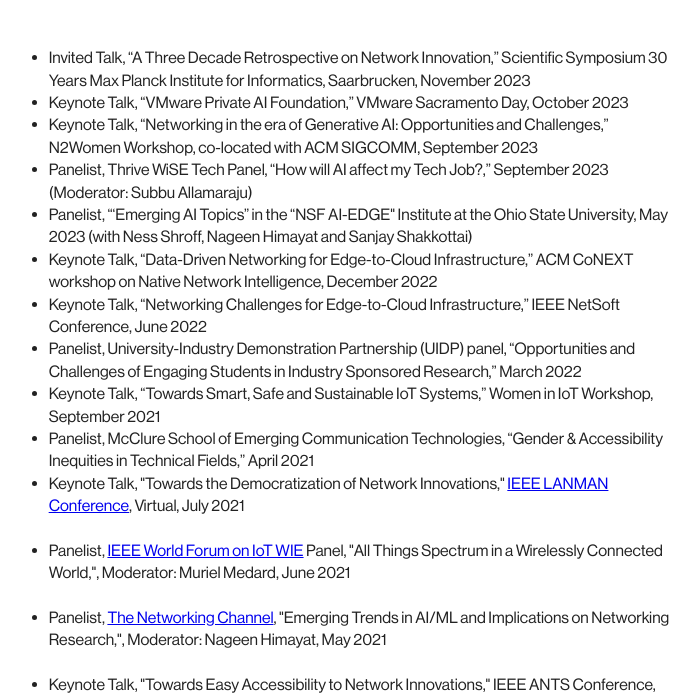
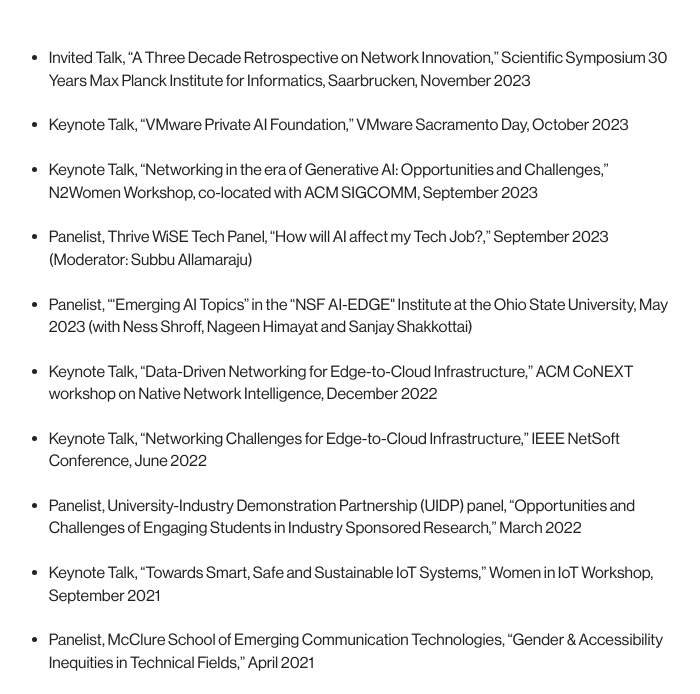
Before and after one commit to sujata2/sujata2.github.io, a plain HTML site: page talks/index.html in a window 1280 px wide. Shown: the part 101-795 px from the top of the page, without its empty margins (300-1000 px from the left). Drawn offline with Linux system fonts and the light colour scheme; files whose address does not match are found by name.

Commit message:
Update index.html

```diff
--- a/talks/index.html
+++ b/talks/index.html
@@ -38,26 +38,26 @@
 
 	    <ul style="margin-top: 50px;">
 
-<li>Invited Talk, “A Three Decade Retrospective on Network Innovation,” Scientific Symposium 30 Years Max Planck Institute for Informatics, Saarbrucken, November 2023<br>
+<li>Invited Talk, “A Three Decade Retrospective on Network Innovation,” Scientific Symposium 30 Years Max Planck Institute for Informatics, Saarbrucken, November 2023<br><br>
 
-<li>Keynote Talk, “VMware Private AI Foundation,” VMware Sacramento Day, October 2023<br>
+<li>Keynote Talk, “VMware Private AI Foundation,” VMware Sacramento Day, October 2023<br><br>
 
-<li>Keynote Talk, “Networking in the era of Generative AI:  Opportunities and Challenges,” N2Women Workshop, co-located with ACM SIGCOMM, September 2023<br>
+<li>Keynote Talk, “Networking in the era of Generative AI:  Opportunities and Challenges,” N2Women Workshop, co-located with ACM SIGCOMM, September 2023<br><br>
 
-<li>Panelist, Thrive WiSE Tech Panel, “How will AI affect my Tech Job?,” September 2023 (Moderator: Subbu Allamaraju)<br>
+<li>Panelist, Thrive WiSE Tech Panel, “How will AI affect my Tech Job?,” September 2023 (Moderator: Subbu Allamaraju)<br><br>
 
-<li>Panelist,  “‘Emerging AI Topics” in the “NSF AI-EDGE" Institute at the Ohio State University, May 2023 (with Ness Shroff, Nageen Himayat and Sanjay Shakkottai)<br>
+<li>Panelist,  “‘Emerging AI Topics” in the “NSF AI-EDGE" Institute at the Ohio State University, May 2023 (with Ness Shroff, Nageen Himayat and Sanjay Shakkottai)<br><br>
 
-<li>Keynote Talk, “Data-Driven Networking for Edge-to-Cloud Infrastructure,” ACM CoNEXT workshop on Native Network Intelligence, December 2022<br>
+<li>Keynote Talk, “Data-Driven Networking for Edge-to-Cloud Infrastructure,” ACM CoNEXT workshop on Native Network Intelligence, December 2022<br><br>
 
-<li>Keynote Talk, “Networking Challenges for Edge-to-Cloud Infrastructure,” IEEE NetSoft Conference, June 2022<br>
+<li>Keynote Talk, “Networking Challenges for Edge-to-Cloud Infrastructure,” IEEE NetSoft Conference, June 2022<br><br>
 
-<li>Panelist, University-Industry Demonstration Partnership (UIDP) panel, “Opportunities and Challenges of Engaging Students in Industry Sponsored Research,” March 2022<br>
+<li>Panelist, University-Industry Demonstration Partnership (UIDP) panel, “Opportunities and Challenges of Engaging Students in Industry Sponsored Research,” March 2022<br><br>
 
-<li>Keynote Talk, “Towards Smart, Safe and Sustainable IoT Systems,” Women in IoT Workshop, September 2021<br>
+<li>Keynote Talk, “Towards Smart, Safe and Sustainable IoT Systems,” Women in IoT Workshop, September 2021<br><br>
 
 
-<li>Panelist, McClure School of Emerging Communication Technologies, “Gender & Accessibility Inequities in Technical Fields,” April 2021<br>
+<li>Panelist, McClure School of Emerging Communication Technologies, “Gender & Accessibility Inequities in Technical Fields,” April 2021<br><br>
 
 	      	      <li> Keynote Talk, "Towards the Democratization of  Network Innovations," <a href="https://lanman2021.ieee-lanman.org/">IEEE LANMAN Conference</a>, Virtual, July  2021<br><br>
       <li> Panelist,   <a href="https://wfiot2021.iot.ieee.org/program/women-in-engineering/">IEEE World Forum on IoT WIE</a> Panel, "All Things Spectrum in a Wirelessly Connected World,", Moderator: Muriel Medard, June 2021<br><br>
```
